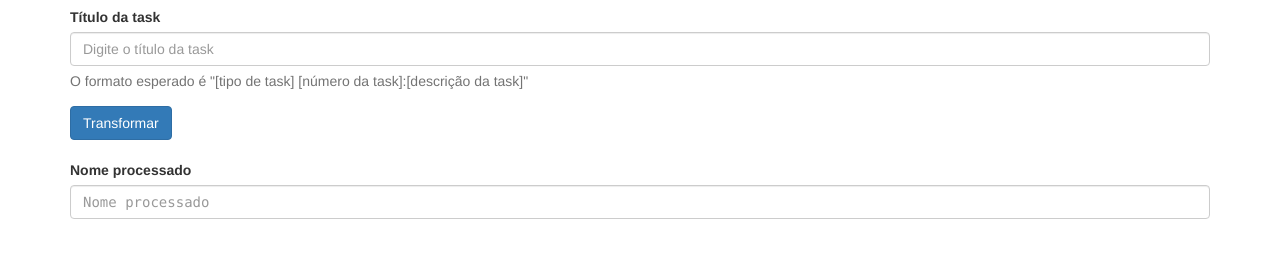
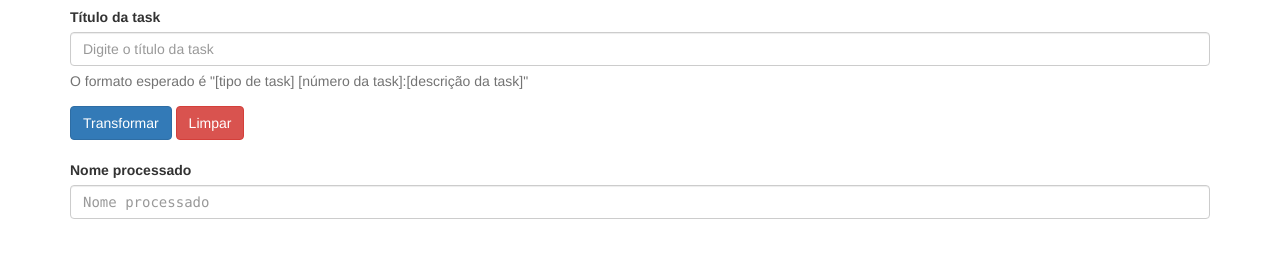
Before and after one commit to jdamacena/gerador-nome-branch, a plain HTML site: page index.html in a window 1280 px wide. Shown: the part 63-320 px from the top of the page. Drawn offline with nearby package versions, Linux system fonts and the light colour scheme.

Commit message:
Adicionado botão de limpar campo de título não processado

```diff
--- a/index.html
+++ b/index.html
@@ -27,6 +27,7 @@
         <span class="help-block">O formato esperado é "[tipo de task] [número da task]:[descrição da task]"</span>
     </div>
     <button type="button" class="btn btn-primary" onclick="gerarNomeBranch()">Transformar</button>
+    <button type="button" class="btn btn-danger" onclick="limparCampoTitulo()">Limpar</button>
     <br/>
     <br/>
     <div class="form-group">
--- a/index.js
+++ b/index.js
@@ -20,3 +20,9 @@
 
     campoResultado.value = (primeiraParte + segundaParte);
 }
+
+function limparCampoTitulo() {
+    var txtTitulobranch = document.getElementById('txtNomeBranch');
+    txtTitulobranch.value = "";
+    txtTitulobranch.focus();
+}
```
